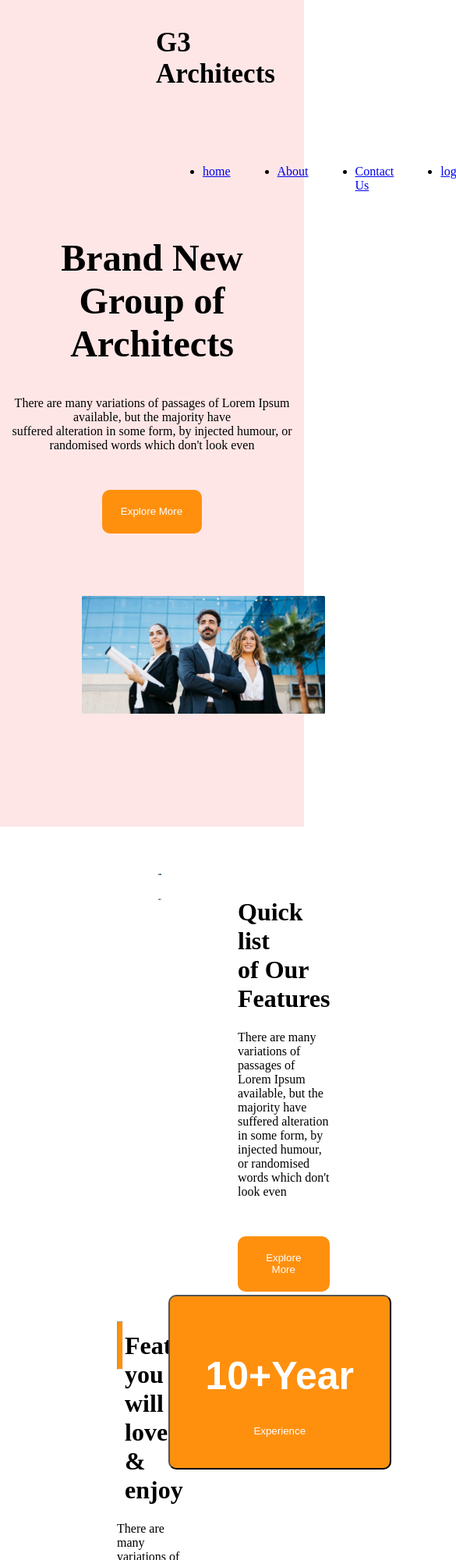
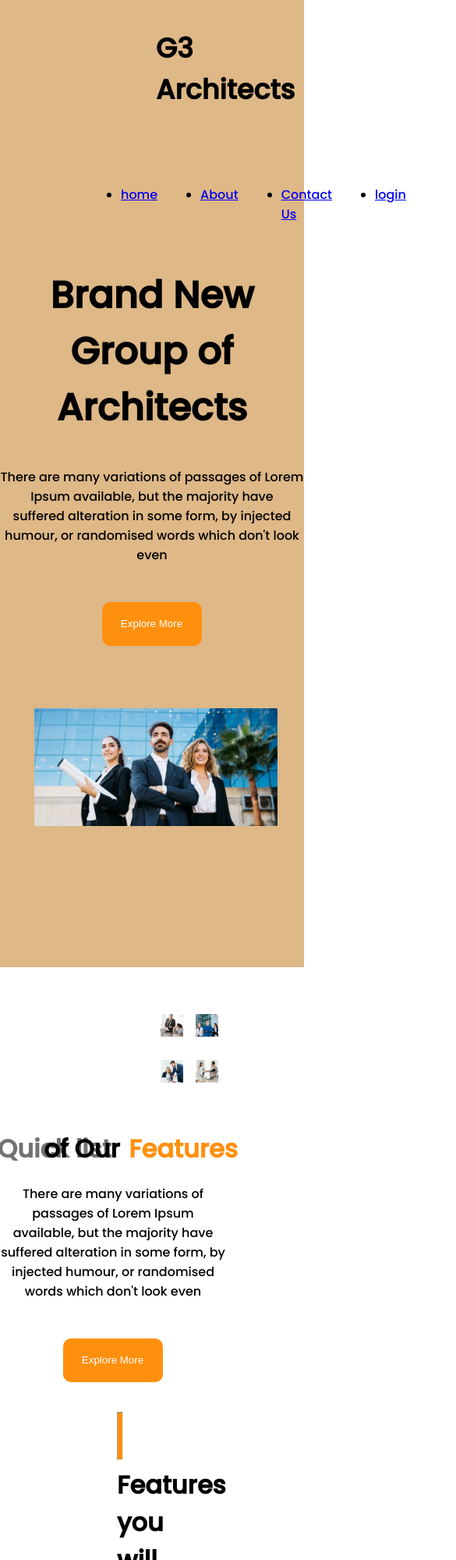
Before and after one commit to ParvezAhmed12/sceound-assinment, a plain HTML site: page index.html in a window 390 px wide. Shown: the top 2000 px of the page at 78% size, 585 px wide, since content can reach past the window. Drawn offline with Linux system fonts and the light colour scheme.

Commit message:
i try to my level best

```diff
--- a/index.html
+++ b/index.html
@@ -6,14 +6,18 @@
     <meta name="viewport" content="width=device-width, initial-scale=1.0">
     <title>secound assinment</title>
     <link rel="stylesheet" type="text/css" href="/stylesheet/style.css">
+    <link rel="preconnect" href="https://fonts.googleapis.com">
+<link rel="preconnect" href="https://fonts.gstatic.com" crossorigin>
+<link href="https://fonts.googleapis.com/css2?family=Fira+Sans&family=Poppins:wght@500&display=swap" rel="stylesheet">
 </head>
 <body>
     <!-- banner section start  -->
-    <section  class="banner-title">
+    <section class="banner-title">
    <div class="container" >
 
     <h3 class="G3">G3 Architects</h3>
-   <div class="list-item"> <ul class="list">
+   <div class="list-item">
+     <ul class="list">
     <li class="primary-text"> <a href="#">home</a>   </li>
     <li class="primary-text"><a href="#">About</a></li>
     <li class="primary-text"><a href="#">Contact Us</a></li>
@@ -67,8 +71,9 @@
                 </div>
                 <div class="container-right">
 
-                <h1> <div class="h1-ql"> Quick list </div><strong>of
-                      Our</strong>  Features</h1>
+                <h1> <div class="quick"> Quick list </div>
+                   <div class="of"><strong>
+                    of Our</strong></div> <div class="features">Features</div> </h1>
                 <p>There are many variations of passages of Lorem Ipsum available, but the majority have suffered alteration in some form, by injected humour, or randomised words which don't look even</p>
                 <button class="btn-1"> Explore More </button>
                 </div>
@@ -81,7 +86,7 @@
          <!-- Left side with a title, horizontal rule, and some boxes -->
 	<div class="left-side">
 
-		<hr> <h1 class="features">Features you will love & enjoy</h1>
+		<hr> <h1 class="features-you">Features you will love & enjoy</h1>
 
 		<p>There are many variations of passages of Lorem Ipsum available, but the majority have suffered alteration in some form, by injected humour, or randomised words which don't look even</p>
 		<div class="box">
--- a/stylesheet/style.css
+++ b/stylesheet/style.css
@@ -1,10 +1,13 @@
 body{
   margin:auto;
+  font-family: 'Fira Sans', sans-serif;
+font-family: 'Poppins', sans-serif;
 }
+
 
 /* banner design start */
 .banner-title{
-    height: 1060px;
+    height: 1240px;
     width: 100%;
     background-color: #ffe6e6 ;
 
@@ -39,7 +42,7 @@ body{
     }
    ul  li {
          text-decoration: none ;
-        margin-left: 20px;
+        margin-left: 15px;
         margin-top:45px;
         margin-right: 40px;
 
@@ -124,8 +127,16 @@ body{
      margin-right: 100px;
   }
 /* container right side design */
-.h1-ql{
+.quick{
   display: flex;
+  color:#727272;
+}
+.of{
+  margin-top: -50px;
+  margin-left: 160px;
+}
+.features{
+  color: #FF900E;
 }
 .quick-list{
   color: #131313;
@@ -161,7 +172,7 @@ hr{
   clear: both;
   display: block; */
 }
-.features{
+.features-you{
   margin-left: 10px;
 }
 .box {
@@ -267,3 +278,122 @@ hr{
     padding-left:  0px;
     padding-right: 0px;
   }
+ @media screen and (max-width:576px) {
+  .banner-title{
+    background-color: burlywood;
+    }
+.list{
+
+  display: flex;
+  margin-left: -100px;
+  justify-content: space-around;
+
+}
+
+.banner-img{
+ margin-right: 0%;
+margin-left: 10%;
+}
+.image{
+  width: 40%;
+  height: 40%;
+  margin-right: 10%;
+}
+.container-right{
+  text-align: center;
+}
+.section-part1{
+  /* display: flex;
+  flex-direction: column; */
+  display: grid;
+  grid-template: 1, 1fr;
+}
+.quick{
+  display: flex;
+  /* flex-direction: column; */
+  margin-left: -3px;
+
+}
+.of{
+  margin-top: -48px;
+  margin-left: -80px;
+
+}
+.features{
+  margin-top: -48px;
+  margin-right: -180px;
+  text-align: center;
+}
+.section-part-2{
+  display: flex;
+  flex-direction: column;
+}
+
+.right-side{
+  align-items: center;
+  margin-right: 0px;
+  margin-left: 0px;
+  margin-top: 0px;
+ }
+ .final-btn{
+  margin-top: 50px;
+  margin-left: 20px;
+  margin-right: 30px;
+ }
+
+
+
+ .left-side{
+
+ margin-top: 0px;
+
+
+}
+.features-you{
+  margin-top: 0px;
+  margin-left: 0px;
+
+
+}
+.sp3{
+  margin-top: 0px ;
+}
+.box-item{
+  display: flex;
+  flex-direction: column;
+  margin-top: 200px;
+}
+.img-for-sponspors{
+  display: grid;
+ grid-template: 2 , 1fr;
+}
+
+ }
+ @media screen and (min-width:577px) and (max-withd:1024px)
+ {
+
+.banner-title{
+    height:auto;
+    width: 100%vh;
+    background-color: #e11bc0
+
+
+ }
+.sp3{
+  margin-left: -140px;
+ /* display: flex;
+ flex-direction: column; */
+ margin-top: -150px;
+
+
+}
+.box-item{
+
+
+/* display: grid;
+grid-template:  1fr, 2; */
+display: flex;
+  flex-direction: column;
+
+}
+ }
```
